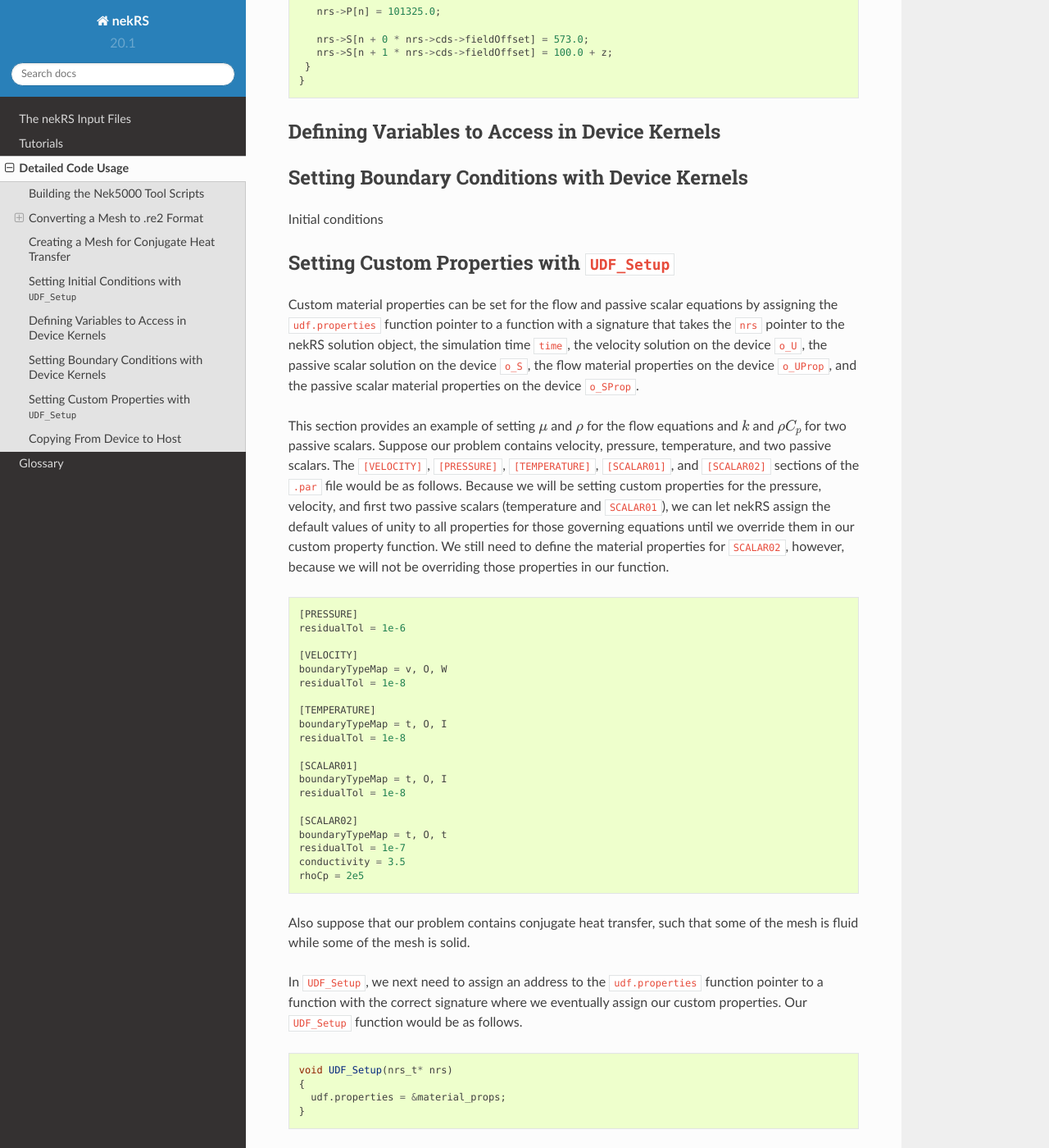
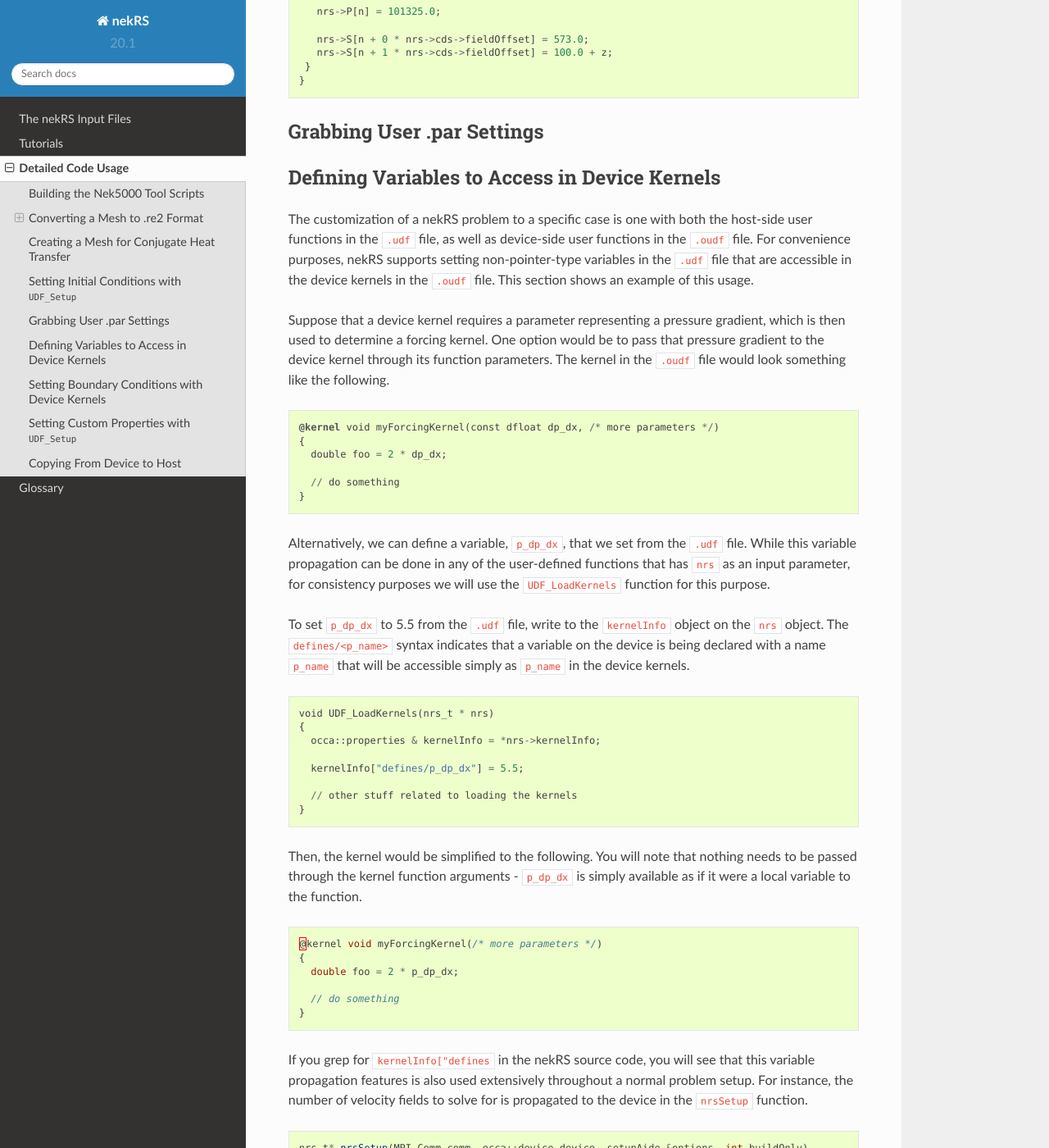
Before and after one commit to aprilnovak/nekRSDoc, a Sphinx documentation site: the page built from source/detailed_usage.rst, in a window 1280 px wide and 1400 px high, scrolled down 2701 px. Shown: the whole window at 82% size. Built offline with Sphinx 7.4.7 and the Read the Docs theme 2.0.0, drawn with Linux system fonts in a browser that asks for light colours; some of the changed text lies outside the part shown.

Commit message:
Describe how to propagate variables from the udf to oudf

```diff
--- a/source/detailed_usage.rst
+++ b/source/detailed_usage.rst
@@ -148,10 +148,95 @@ array.
     }
    }
 
+.. _grabbing_user:
+
+Grabbing User .par Settings
+---------------------------
+
 .. _defining_variables_for_device:
 
 Defining Variables to Access in Device Kernels
 ----------------------------------------------
+
+The customization of a nekRS problem to a specific case is one with both the host-side
+user functions in the ``.udf`` file, as well as device-side user functions in the ``.oudf``
+file. For convenience purposes, nekRS supports setting non-pointer-type variables in the
+``.udf`` file that are accessible in the device kernels in the ``.oudf`` file. This section
+shows an example of this usage.
+
+Suppose that a device kernel requires a parameter representing a pressure gradient, which
+is then used to determine a forcing kernel. One option would be to pass that pressure gradient
+to the device kernel through its function parameters. The kernel in the ``.oudf`` file
+would look something like the following.
+
+.. code-block::
+
+    @kernel void myForcingKernel(const dfloat dp_dx, /* more parameters */)
+    {
+      double foo = 2 * dp_dx;
+
+      // do something
+    }
+
+Alternatively, we can define a variable, ``p_dp_dx``, that we set from the ``.udf`` file.
+While this variable propagation can be done in any of the user-defined functions that
+has ``nrs`` as an input parameter, for consistency purposes we will use the ``UDF_LoadKernels``
+function for this purpose.
+
+.. note:
+
+  The convention is to precede any of these host-side kernel variable
+  definitions with a ``p_``.
+
+To set ``p_dp_dx`` to 5.5 from the ``.udf`` file, write to the ``kernelInfo`` object
+on the ``nrs`` object. The ``defines/<p_name>`` syntax indicates that a variable on
+the device is being declared with a name ``p_name`` that will be accessible simply as
+``p_name`` in the device kernels.
+
+.. code-block::
+
+   void UDF_LoadKernels(nrs_t * nrs)
+   {
+     occa::properties & kernelInfo = *nrs->kernelInfo;
+
+     kernelInfo["defines/p_dp_dx"] = 5.5;
+
+     // other stuff related to loading the kernels
+   }
+
+Then, the kernel would be simplified to the following. You will note that nothing needs
+to be passed through the kernel function arguments - ``p_dp_dx`` is simply available as
+if it were a local variable to the function.
+
+.. code-block:: cpp
+
+   @kernel void myForcingKernel(/* more parameters */)
+   {
+     double foo = 2 * p_dp_dx;
+
+     // do something
+   }
+
+If you grep for ``kernelInfo["defines`` in the nekRS source code, you will see that
+this variable propagation features is also used extensively throughout a normal problem
+setup. For instance, the number of velocity fields to solve for is propagated to the device
+in the ``nrsSetup`` function.
+
+.. code-block:: cpp
+
+   nrs_t* nrsSetup(MPI_Comm comm, occa::device device, setupAide &options, int buildOnly)
+   {
+     // ...
+
+     kernelInfo["defines/p_NVfields"] = nrs->NVfields;
+
+     // ...
+   }
+
+Again, the convention is to precede all such propagated variables with the ``p_`` prefix.
+No list of all such variables propagated automatically within a nekRS simulation is
+maintained, so always check if the information you'd like to propagate is perhaps
+already automatically propagated.
 
 .. _boundary_conditions:
 
```
Also changed, not shown: source/input_files.rst (+14 -2 lines).
